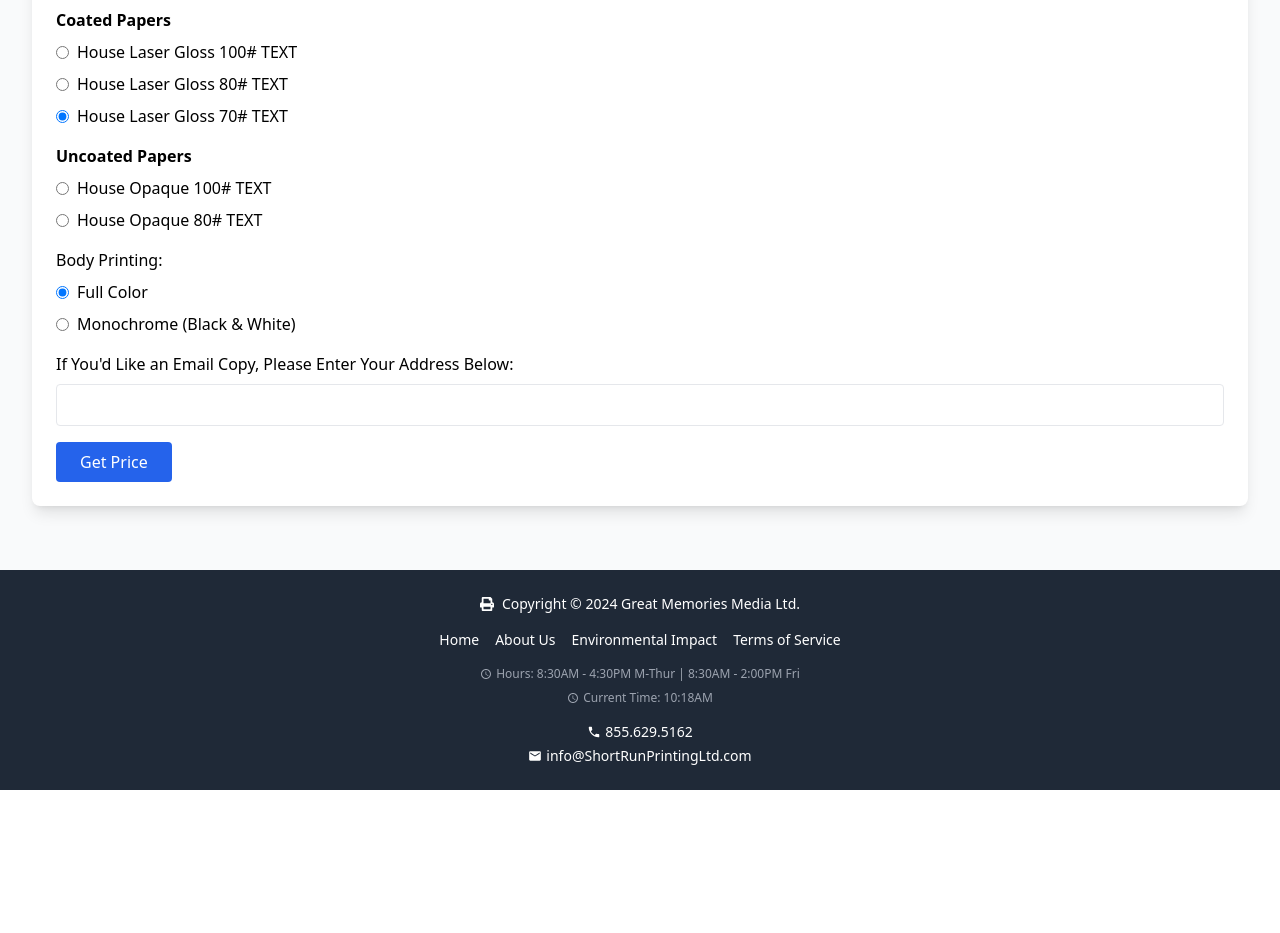
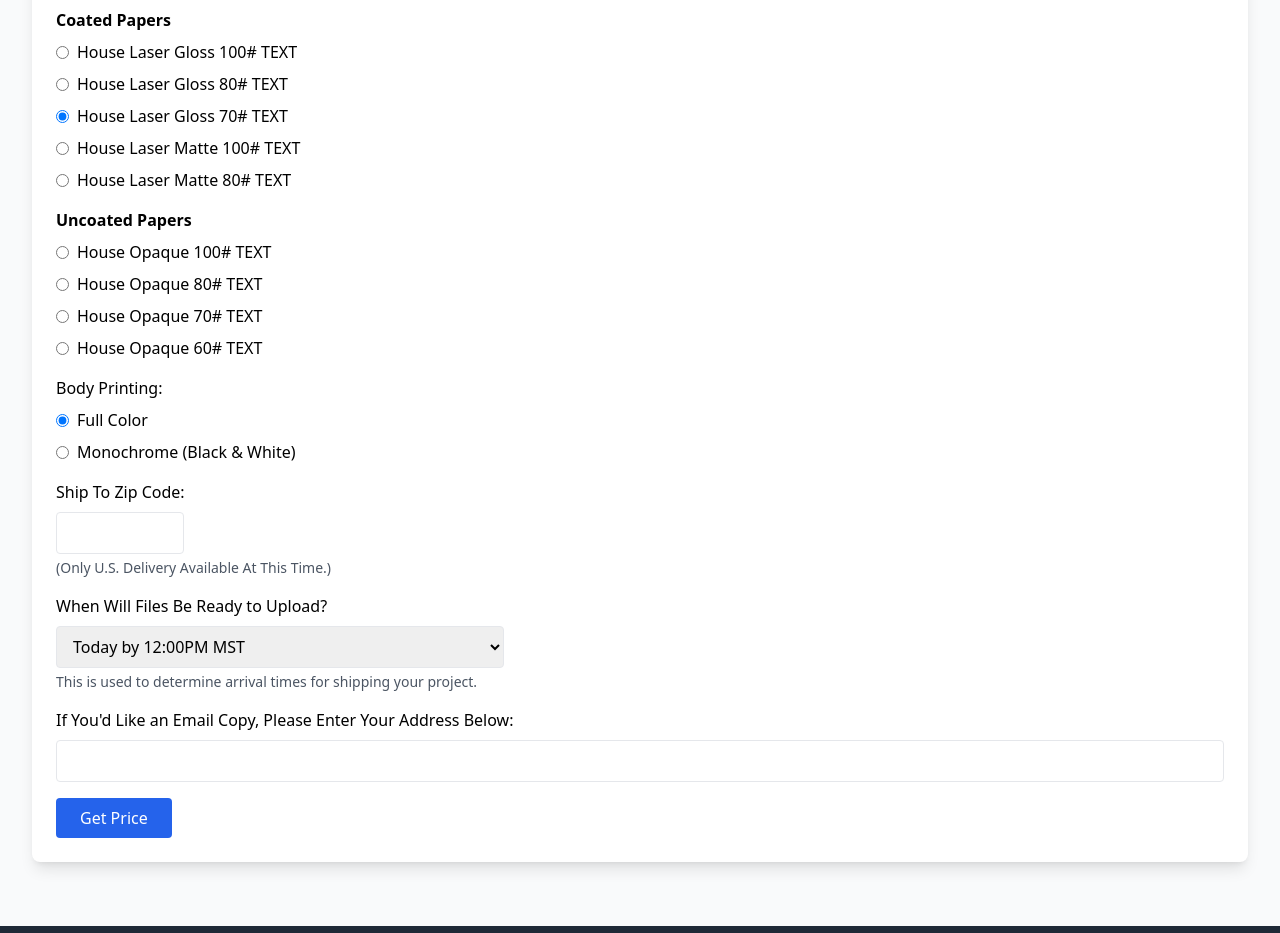
Before and after one commit to saadsultan7/Great-Memories-Media-Ltd, a React (Vite) app: page /calculator in a window 1280 px wide. Shown: the part 1202-2135 px from the top of the page. Before the commit the page ends 1992 px from the top, so only its background shows below. Built offline with nearby package versions, Linux system fonts and the light colour scheme.

Commit message:
new update

```diff
--- a/src/components/Calculator.jsx
+++ b/src/components/Calculator.jsx
@@ -1,28 +1,27 @@
+'use client'
+
 import React, { useEffect, useState } from 'react';
+import { toast, ToastContainer } from 'react-toastify';
+import 'react-toastify/dist/ReactToastify.css';
 import Header from './header/Header';
 import Footer from './footer/Footer';
-import { toast } from 'react-toastify';
-import 'react-toastify/dist/ReactToastify.css';
-import { ToastContainer } from 'react-toastify';
+
 export default function Calculator() {
-    const [price, setPrice] = useState(null); // State to store the price
+    const [price, setPrice] = useState(null);
+    const [zipCode, setZipCode] = useState('');
+    const [deliveryTime, setDeliveryTime] = useState('Today by 12:00PM MST');
 
     useEffect(() => {
         window.scrollTo(0, 0);
     }, []);
 
-    // Handle form submission
     const handleSubmit = (e) => {
         e.preventDefault();
-        // Set a dummy price here, e.g., "$150.00"
         setPrice("$150.00");
-        console.log('ll')
-        toast.success('its successfully submited', { autoClose: 2000 });
-
+        toast.success('It\'s successfully submitted', { autoClose: 2000 });
     };
 
     return (
-
         <div className="min-h-screen bg-gray-50">
             <ToastContainer
                 position="top-center"
@@ -35,7 +34,7 @@ export default function Calculator() {
                 className="mx-auto mt-4 flex w-[90%] max-w-[500px] flex-col items-center gap-3 px-3 sm:mt-0 sm:w-max sm:min-w-[300px] sm:gap-0 sm:px-0 md:w-[200px]"
                 toastClassName="text-primary-500 gap-2"
             />
-            <Header/>
+            <Header />
 
             <main className="max-w-7xl mx-auto p-8">
                 <div className="bg-white rounded-lg shadow-lg p-6">
@@ -141,6 +140,14 @@ export default function Calculator() {
                                                 <input type="radio" name="paper" value="gloss70" className="mr-2" defaultChecked />
                                                 <span>House Laser Gloss 70# TEXT</span>
                                             </label>
+                                            <label className="flex items-center">
+                                                <input type="radio" name="paper" value="matte100" className="mr-2" />
+                                                <span>House Laser Matte 100# TEXT</span>
+                                            </label>
+                                            <label className="flex items-center">
+                                                <input type="radio" name="paper" value="matte80" className="mr-2" />
+                                                <span>House Laser Matte 80# TEXT</span>
+                                            </label>
                                         </div>
                                     </div>
 
@@ -154,6 +161,14 @@ export default function Calculator() {
                                             <label className="flex items-center">
                                                 <input type="radio" name="paper" value="opaque80" className="mr-2" />
                                                 <span>House Opaque 80# TEXT</span>
+                                            </label>
+                                            <label className="flex items-center">
+                                                <input type="radio" name="paper" value="opaque70" className="mr-2" />
+                                                <span>House Opaque 70# TEXT</span>
+                                            </label>
+                                            <label className="flex items-center">
+                                                <input type="radio" name="paper" value="opaque60" className="mr-2" />
+                                                <span>House Opaque 60# TEXT</span>
                                             </label>
                                         </div>
                                     </div>
@@ -173,6 +188,40 @@ export default function Calculator() {
                                         <span>Monochrome (Black & White)</span>
                                     </label>
                                 </div>
+                            </div>
+
+                            {/* Zip Code field */}
+                            <div className="mb-4">
+                                <label htmlFor="zipCode" className="block mb-2 font-medium">Ship To Zip Code:</label>
+                                <input
+                                    type="text"
+                                    id="zipCode"
+                                    value={zipCode}
+                                    onChange={(e) => setZipCode(e.target.value)}
+                                    className="border rounded px-3 py-2 w-32"
+                                    maxLength={5}
+                                    pattern="[0-9]{5}"
+                                    required
+                                />
+                                <p className="text-sm text-gray-600 mt-1">(Only U.S. Delivery Available At This Time.)</p>
+                            </div>
+
+                            {/* Delivery Time field */}
+                            <div className="mb-4">
+                                <label htmlFor="deliveryTime" className="block mb-2 font-medium">When Will Files Be Ready to Upload?</label>
+                                <select
+                                    id="deliveryTime"
+                                    value={deliveryTime}
+                                    onChange={(e) => setDeliveryTime(e.target.value)}
+                                    className="border rounded px-3 py-2 w-full max-w-md"
+                                    required
+                                >
+                                    <option value="Today by 12:00PM MST">Today by 12:00PM MST</option>
+                                    <option value="Tomorrow by 12:00PM MST">Tomorrow by 12:00PM MST</option>
+                                    <option value="In 2-3 days">In 2-3 days</option>
+                                    <option value="In a week">In a week</option>
+                                </select>
+                                <p className="text-sm text-gray-600 mt-1">This is used to determine arrival times for shipping your project.</p>
                             </div>
 
                             {/* Email */}
@@ -197,7 +246,7 @@ export default function Calculator() {
                 </div>
             </main>
 
-            <Footer/>
+            <Footer />
         </div>
-    )
+    );
 }
```
Lines whose indentation alone changed are shown as unchanged.
